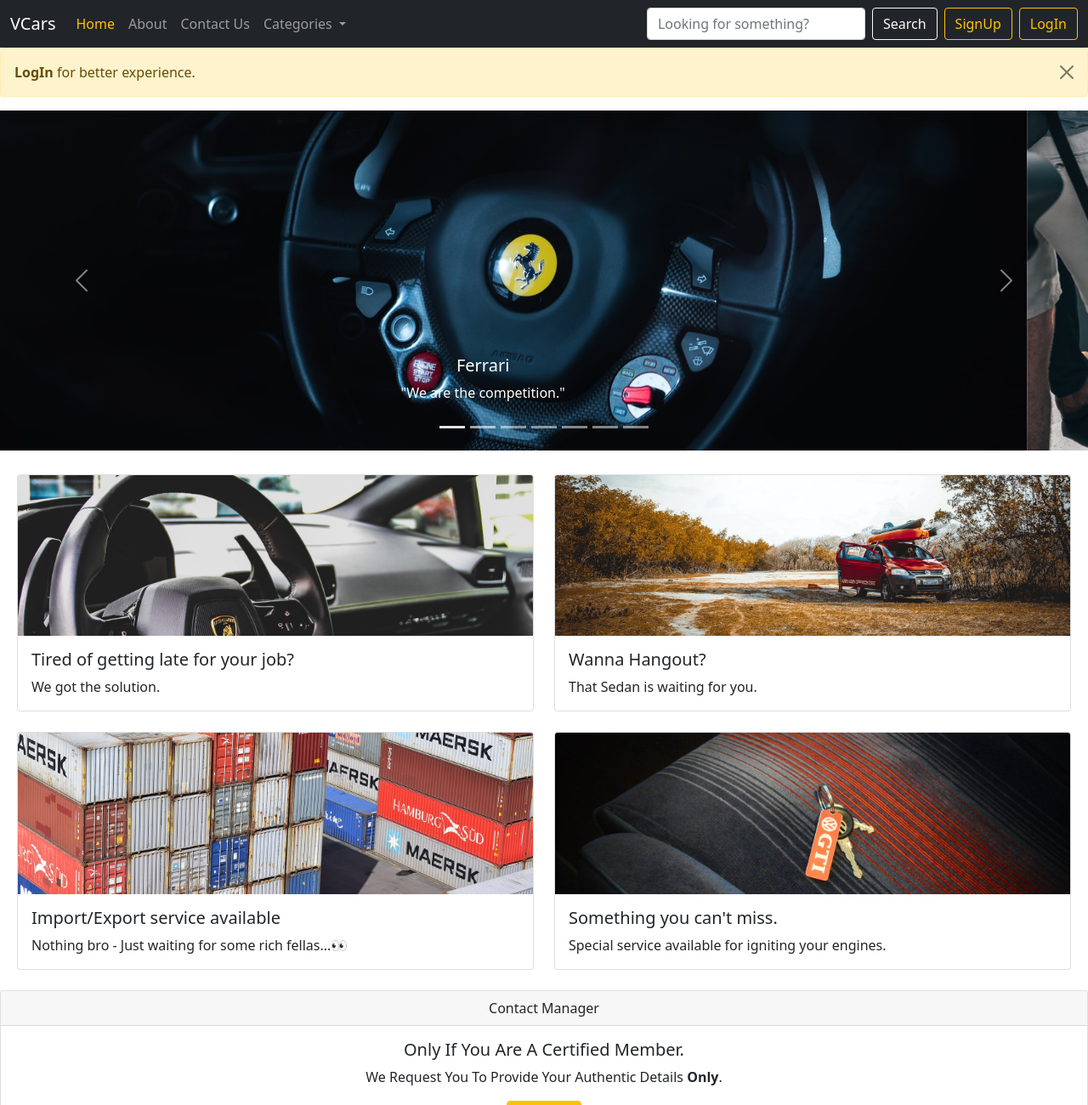
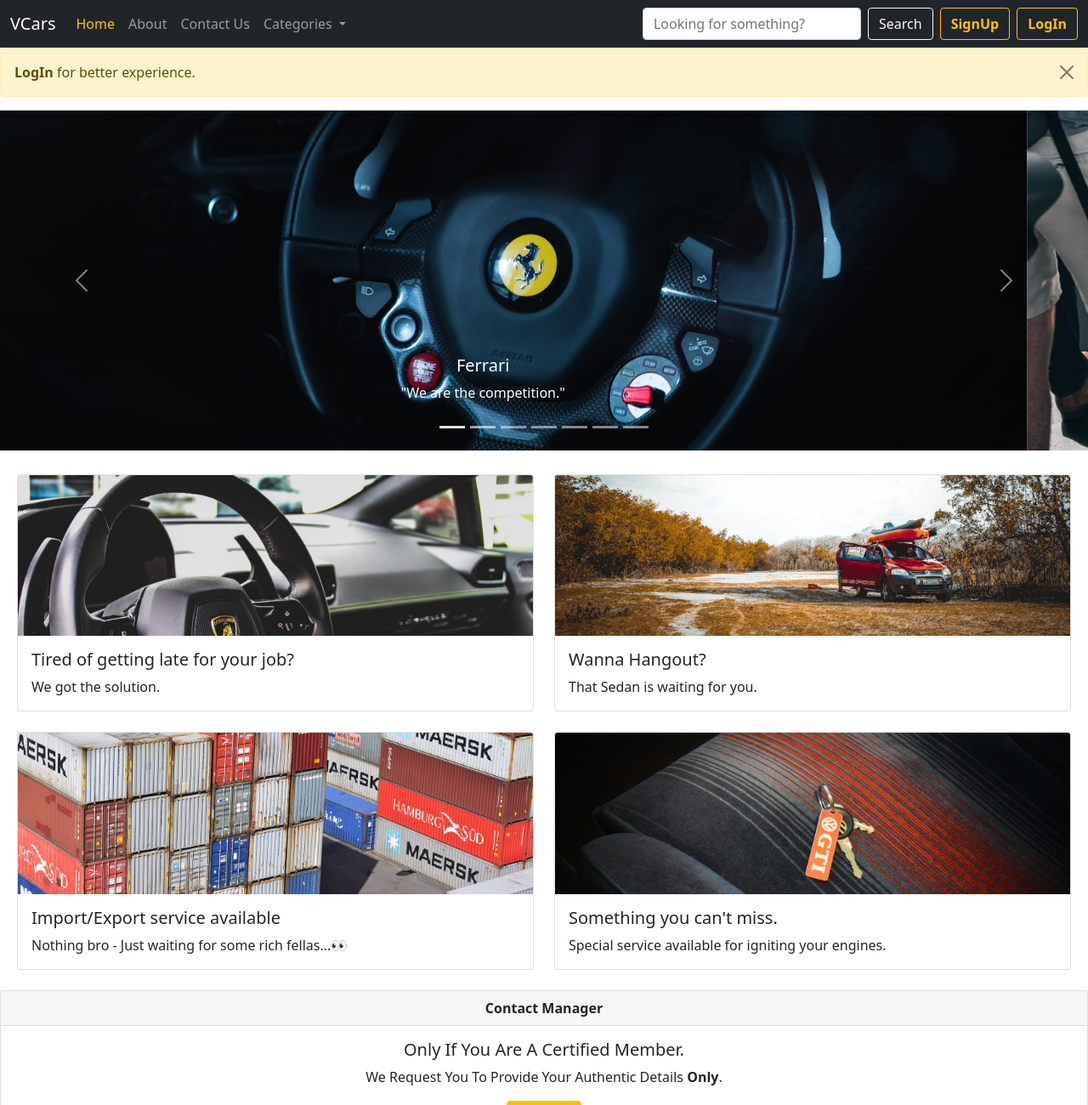
Before and after one commit to dhruvbansalll/VCars, a plain HTML site: page index.html in a window 1280 px wide. Shown: the top 1300 px of the page at 85% size. Drawn offline with nearby package versions, Linux system fonts and the light colour scheme.

Commit message:
Update index.html

```diff
--- a/index.html
+++ b/index.html
@@ -51,8 +51,8 @@
             <form class="d-flex">
               <input class="form-control me-2" type="search" placeholder="Looking for something?" aria-label="Search">
               <button class="btn btn-outline-light" type="submit">Search</button>
-              <button type="button" class="btn btn-outline-warning mx-2" data-bs-toggle="modal" data-bs-target="#signupModal">SignUp</button>
-              <button type="button" class="btn btn-outline-warning" data-bs-toggle="modal" data-bs-target="#loginModal">LogIn</button>
+              <button type="button" class="btn btn-outline-warning mx-2" data-bs-toggle="modal" data-bs-target="#signupModal"><b>SignUp</b></button>
+              <button type="button" class="btn btn-outline-warning" data-bs-toggle="modal" data-bs-target="#loginModal"><b>LogIn</b></button>
             </form>
           </div>
         </div>
@@ -239,7 +239,7 @@
 
     <div class="card text-center my-4">
         <div class="card-header">
-          Contact Manager
+          <b>Contact Manager</b>
         </div>
         <div class="card-body">
           <h5 class="card-title">Only If You Are A Certified Member.</h5>
```
